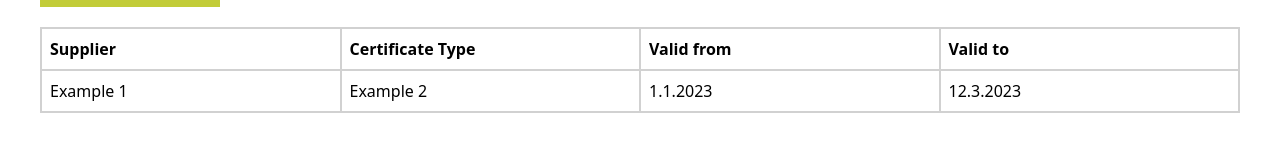
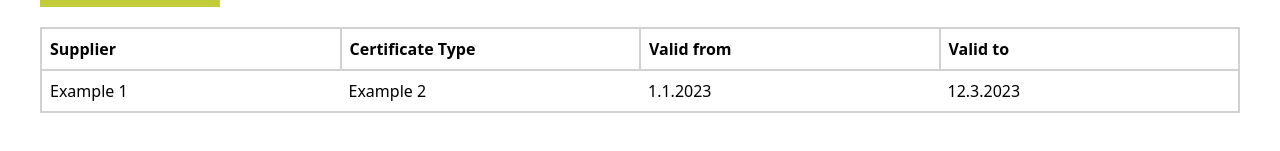
Before and after one commit to DenisKantic/dccs_project, a React (Create React App) app: page /Certificate in a window 1280 px wide. Shown: the part 233-384 px from the top of the page. Built offline with nearby package versions, Linux system fonts and the light colour scheme.

Commit message:
fixed border on table

```diff
--- a/src/Components/CertificateOverview/Table.jsx
+++ b/src/Components/CertificateOverview/Table.jsx
@@ -13,11 +13,11 @@ const Table = () => {
             <th className='w-[25%] p-2 border-2 border-solid border-[#d1d1d1]'>Valid to</th>
             </tr>
 
-            <tr>
-                <td className='w-[25%] p-2 border-2 border-solid border-[#d1d1d1]'>Example 1</td>
-                <td className='w-[25%] p-2 border-2 border-solid border-[#d1d1d1]'>Example 2</td>
-                <td className='w-[25%] p-2 border-2 border-solid border-[#d1d1d1]'>1.1.2023</td>
-                <td className='w-[25%] p-2 border-2 border-solid border-[#d1d1d1]'>12.3.2023</td>
+            <tr className='border-2 border-solid border-[#d1d1d1]'>
+                <td className='w-[25%] p-2'>Example 1</td>
+                <td className='w-[25%] p-2'>Example 2</td>
+                <td className='w-[25%] p-2'>1.1.2023</td>
+                <td className='w-[25%] p-2'>12.3.2023</td>
             </tr>
 
 
```
